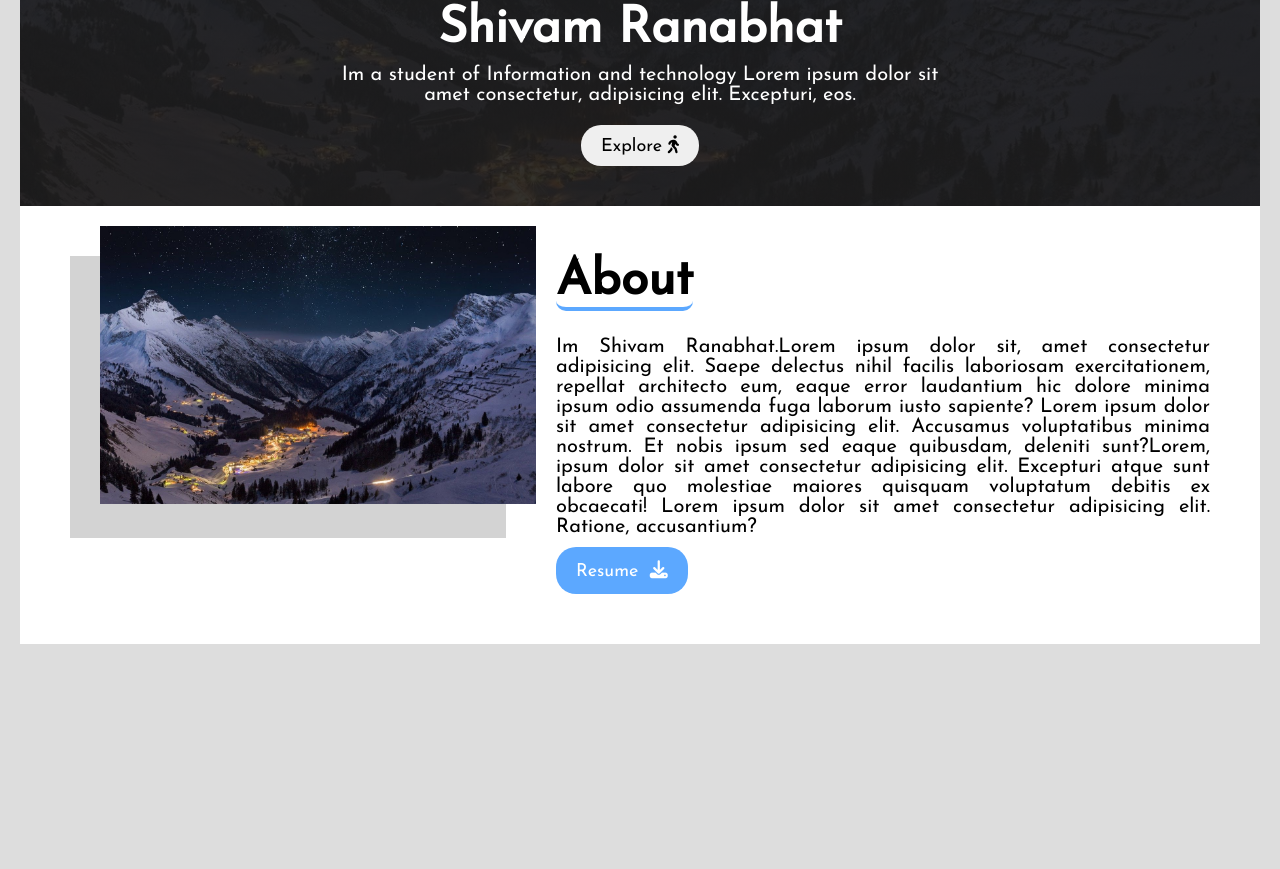
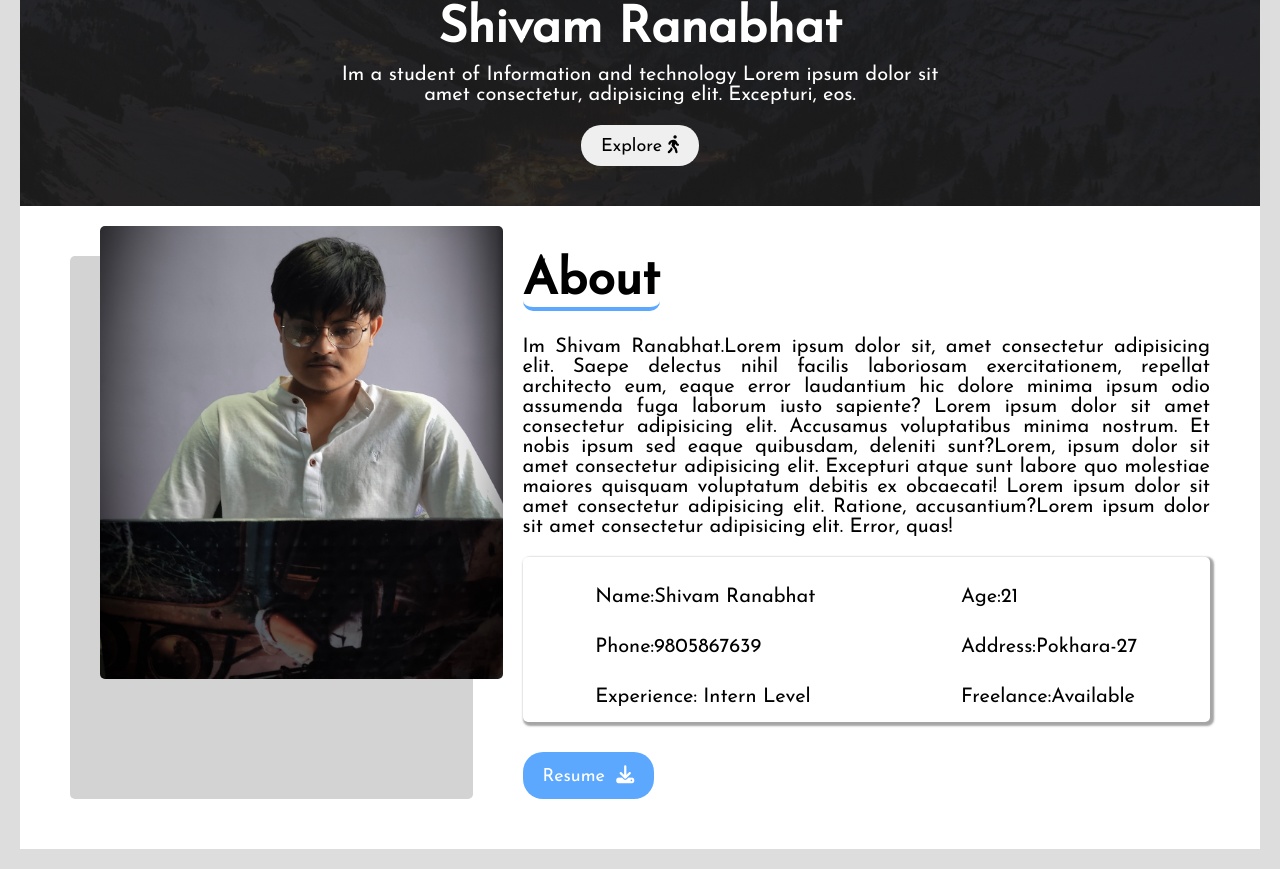
Before and after one commit to shivam22-ab/Website.np, a plain HTML site: page index.html in a window 1280 px wide. Shown: the part 455-1324 px from the top of the page. Before the commit the page ends 1119 px from the top, so only its background shows below. Drawn offline with Linux system fonts and the light colour scheme.

Commit message:
About section changed

```diff
--- a/assests/css/style.css
+++ b/assests/css/style.css
@@ -224,10 +224,10 @@ body{
     padding:50px;
 }
 .left-image{
-    flex:40%;
+    flex:35%;
     width: 100%;
-    height: 100%;
     background: rgb(211, 211, 211);
+    border-radius: 5px;
 }
 .about-image{
     position: relative;
@@ -236,6 +236,7 @@ body{
 }
 .about-image img{
     width: 100%;
+    border-radius: 5px;
 }
 .right-content{
     flex:60%;
@@ -251,6 +252,15 @@ body{
     margin-top: 30px;
     font-size: 20px;
     text-align: justify;
+}
+.personal-details{
+    display: flex;
+    justify-content: space-around;
+    margin: 20px 0;
+    padding-bottom: 15px;
+    box-shadow: 2px 2px 2px 2px rgba(29, 29, 29, 0.4);
+    border-radius: 5px;
+    overflow: auto;
 }
 #download-btn{
     padding: 13px 20px;
@@ -287,6 +297,17 @@ body{
     #bar-button{
         display: block;
     }
+    .pop-up{
+        width: 60%;
+    }
 
 }
+@media(max-width:600px){
+    .personal-details{
+        flex-direction: column;
+    }
+    .left-details p, .right-details p{
+        text-align: center;
+    }
+}
 /* Responsive design ends */
--- a/index.html
+++ b/index.html
@@ -92,11 +92,11 @@
       </div>
     </section>
     <!-- Navigation section ends -->
-    <!-- About section design starts -->
+    <!-- About and service section design starts -->
     <section id="about">
       <div class="left-image">
         <div class="about-image">
-          <img src="assests/uploads/background.jpg" alt="About-image" />
+          <img src="assests/uploads/About.jpg" alt="About-image" />
         </div>
       </div>
       <div class="right-content">
@@ -111,8 +111,20 @@
           sit amet consectetur adipisicing elit. Excepturi atque sunt labore quo
           molestiae maiores quisquam voluptatum debitis ex obcaecati! Lorem
           ipsum dolor sit amet consectetur adipisicing elit. Ratione,
-          accusantium?
+          accusantium?Lorem ipsum dolor sit amet consectetur adipisicing elit. Error, quas!
         </p>
+        <div class="personal-details">
+          <div class="left-details">
+            <p>Name:Shivam Ranabhat</p>
+            <p>Phone:9805867639</p>
+            <p>Experience: Intern Level</p>
+          </div>
+          <div class="right-details">
+            <p>Age:21</p>
+            <p>Address:Pokhara-27</p>
+            <p>Freelance:Available</p>
+          </div>
+        </div>
         <div class="download">
           <a href="#">
             <button id="download-btn">Resume &nbsp;<i class="fa-solid fa-download"></i></button>
```
Also changed, not shown: assests/uploads/About.jpg (added).
